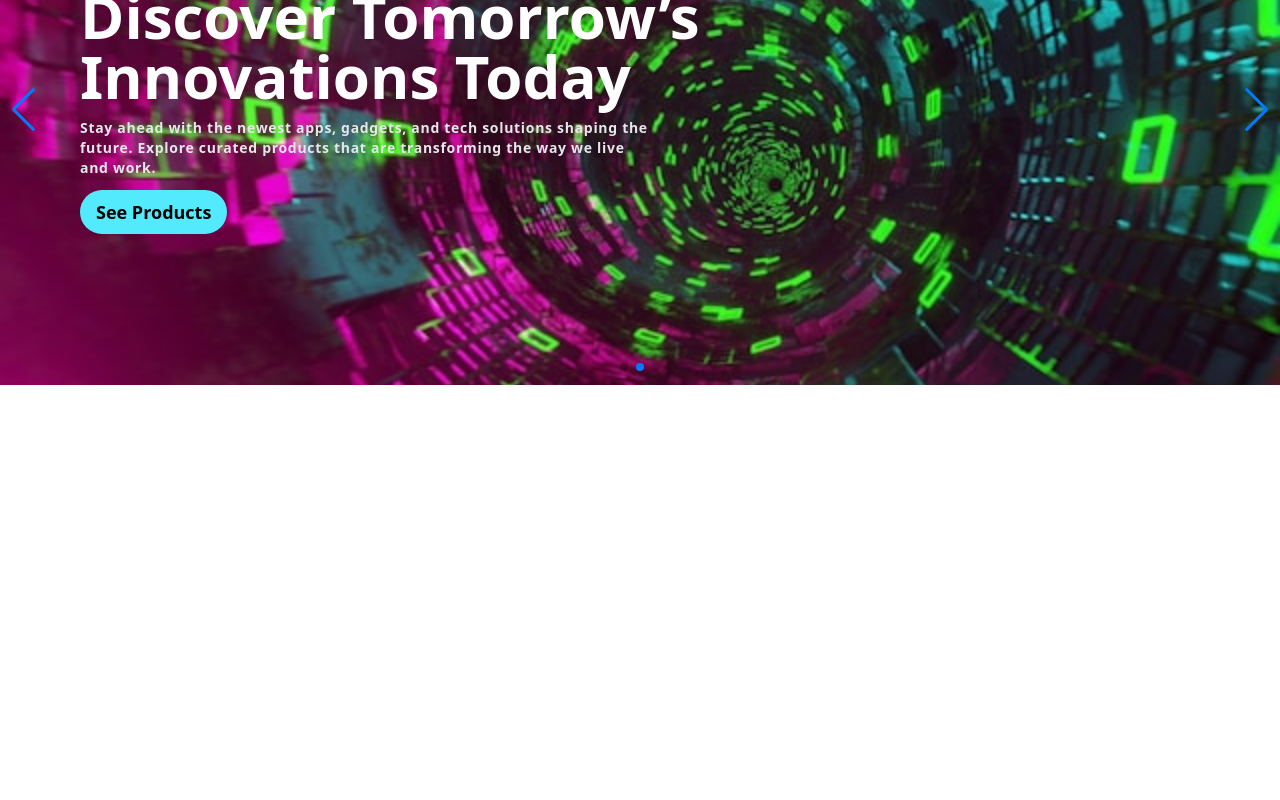
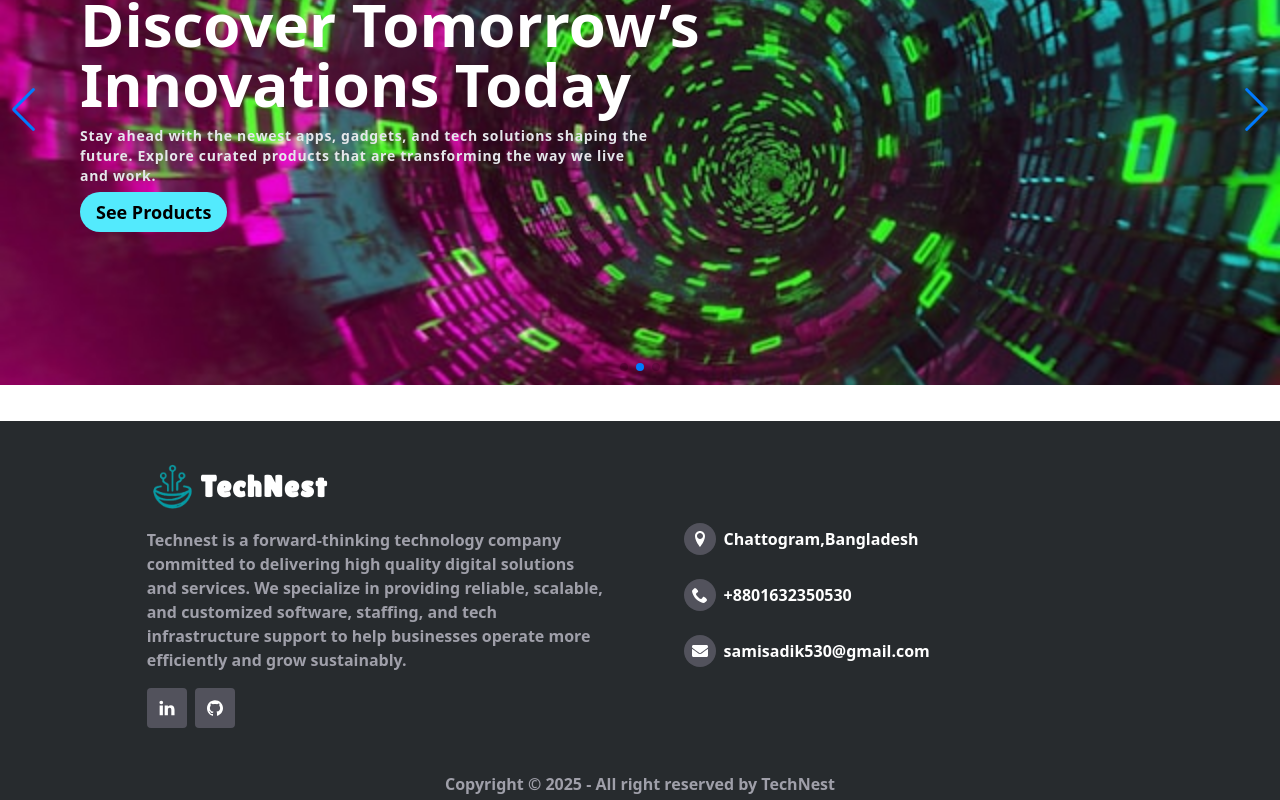
Before and after one commit to sami-sad-ik/TechNest, a React (Vite) app in the folder client/: page / in a window 1280 px wide. Shown: the part 236-1036 px from the top of the page. Before the commit the page ends 800 px from the top, so only its background shows below. Built offline with nearby package versions, Linux system fonts and the light colour scheme; no server answers.

Commit message:
Footer and search bar implentation

```diff
--- a/client/src/Components/Banner.jsx
+++ b/client/src/Components/Banner.jsx
@@ -1,3 +1,5 @@
+import { Link } from "react-router-dom";
+
 const Banner = ({ bannerImg, title, description }) => {
   return (
     <div
@@ -10,9 +12,11 @@ const Banner = ({ bannerImg, title, description }) => {
         <p className="md:pr-28 my-3 font-sans text-gray-200 md:text-sm text-xs font-semibold tracking-wider">
           {description}
         </p>
-        <button className="px-4 md:py-2 py-1 bg-cyan-300 hover:bg-cyan-500 transform duration-300 active:scale-[98%] rounded-full md:text-lg text-base font-semibold ">
+        <Link
+          to={"/products"}
+          className="px-4 md:py-2 py-1 bg-cyan-300 hover:bg-cyan-500 transform duration-300 active:scale-[98%] rounded-full md:text-lg text-base font-semibold ">
           See Products
-        </button>
+        </Link>
       </div>
       <div></div>
     </div>
--- /dev/null
+++ b/client/src/Components/Footer.jsx
@@ -0,0 +1,78 @@
+import { Link } from "react-router-dom";
+import logo from "/LogoImg.png";
+import { TfiLinkedin } from "react-icons/tfi";
+import { FaEnvelope } from "react-icons/fa";
+import { ImGithub, ImLocation, ImPhone } from "react-icons/im";
+// import { TfiFacebook } from "react-icons/tfi";
+// import { RiTwitterXFill } from "react-icons/ri";
+
+const Footer = () => {
+  return (
+    <footer className="bg-[#272b2e] text-white mt-9">
+      <div className="w-10/12 mx-auto flex flex-col md:flex-row justify-between items-start md:items-center gap-16 p-10">
+        <aside className="md:w-1/2 space-y-4">
+          <Link to="/" className="flex items-center gap-1">
+            <img src={logo} alt="logo" width="50" height="50" />
+            <p className="text-3xl font-semibold font-lilita tracking-wider">
+              TechNest
+            </p>
+          </Link>
+          <p className="text-zinc-400 font-semibold">
+            Technest is a forward-thinking technology company committed to
+            delivering high quality digital solutions and services. We
+            specialize in providing reliable, scalable, and customized software,
+            staffing, and tech infrastructure support to help businesses operate
+            more efficiently and grow sustainably.
+          </p>
+          <div className="flex gap-2">
+            {/* <TfiFacebook />
+          <RiTwitterXFill /> */}
+            <a
+              href="https://www.linkedin.com/in/sami-sadik"
+              target="_blank"
+              rel="noopener noreferrer"
+              className="w-fit p-3 bg-zinc-600 rounded">
+              <TfiLinkedin className="text-white" />
+            </a>
+            <a
+              href="https://github.com/sami-sad-ik"
+              target="_blank"
+              rel="noopener noreferrer"
+              className="w-fit p-3 bg-zinc-600 rounded">
+              <ImGithub className="text-white" />
+            </a>
+          </div>
+        </aside>
+        <aside className="md:w-1/2 flex flex-col justify-center items-start md:pl-3 space-y-6">
+          <div className="flex gap-2 items-center">
+            <p className="w-fit p-2 bg-zinc-600 rounded-full">
+              <ImLocation className="text-white" />
+            </p>
+            <p className="font-semibold">Chattogram,Bangladesh</p>
+          </div>
+          <div className="flex gap-2 items-center">
+            <p className="w-fit p-2 bg-zinc-600 rounded-full">
+              <ImPhone className="text-white" />
+            </p>
+            <a
+              href="tel:+8801632350530"
+              className="font-semibold hover:underline hover:cursor-pointer">
+              +8801632350530
+            </a>
+          </div>
+          <div className="flex gap-2 items-center">
+            <p className="w-fit p-2 bg-zinc-600 rounded-full">
+              <FaEnvelope className="text-white" />
+            </p>
+            <p className="font-semibold">samisadik530@gmail.com</p>
+          </div>
+        </aside>
+      </div>
+      <p className="text-center text-zinc-400 font-semibold py-1">
+        Copyright © {new Date().getFullYear()} - All right reserved by TechNest
+      </p>
+    </footer>
+  );
+};
+
+export default Footer;
--- a/client/src/Hooks/useAxiosPublic.jsx
+++ b/client/src/Hooks/useAxiosPublic.jsx
@@ -2,6 +2,7 @@ import axios from "axios";
 
 export const axiosPublic = axios.create({
   baseURL: import.meta.env.VITE_API_URL,
+  withCredentials: true,
 });
 const useAxiosPublic = () => {
   return axiosPublic;
--- a/client/src/Layout/Root.jsx
+++ b/client/src/Layout/Root.jsx
@@ -1,5 +1,6 @@
 import { Outlet } from "react-router-dom";
 import Navbar from "../Components/Navbar";
+import Footer from "../Components/Footer";
 
 const Root = () => {
   return (
@@ -8,6 +9,7 @@ const Root = () => {
       <div className="pt-[71.3px]">
         <Outlet />
       </div>
+      <Footer />
     </div>
   );
 };
--- /dev/null
+++ b/client/src/Pages/Error/ErrorPage.jsx
@@ -0,0 +1,25 @@
+import { Link } from "react-router-dom";
+
+const ErrorPage = () => {
+  return (
+    <div className="flex flex-col h-screen justify-center items-center gap-5">
+      <h2 className="md:text-7xl text-5xl  text-center font-bold">
+        404 not found !
+      </h2>
+      <div className="flex justify-center items-center gap-3">
+        <Link
+          to={"/"}
+          className="bg-cyan-500 hover:bg-cyan-600 transition-colors duration-200 px-5 py-1 rounded-full md:text-xl text-white font-semibold">
+          Back to Home
+        </Link>
+        <Link
+          to={-1}
+          className="bg-cyan-500 hover:bg-cyan-600 transition-colors duration-200 px-5 py-1 rounded-full md:text-xl text-white font-semibold">
+          Back to previous page
+        </Link>
+      </div>
+    </div>
+  );
+};
+
+export default ErrorPage;
--- a/client/src/Pages/Products/Products.jsx
+++ b/client/src/Pages/Products/Products.jsx
@@ -3,23 +3,52 @@ import useAxiosPublic from "../../Hooks/useAxiosPublic";
 import { BsTags } from "react-icons/bs";
 import { LuDot } from "react-icons/lu";
 import { Link } from "react-router-dom";
+import Loading from "../../Components/Loading";
+import { useState } from "react";
 
 const Products = () => {
+  const [searchText, setSearchText] = useState("");
   const axiosPublic = useAxiosPublic();
-  const { data: products = [] } = useQuery({
-    queryKey: ["all-products"],
+  const { data: products = [], isLoading } = useQuery({
+    queryKey: ["all-products", searchText],
     queryFn: async () => {
-      const { data } = await axiosPublic.get("/all-products");
+      const { data } = await axiosPublic.get(
+        `/all-products?search=${searchText}`
+      );
       return data;
     },
   });
+  const handleSearch = (e) => {
+    e.preventDefault();
+    const searchInput = e.target.search.value;
+    setSearchText(searchInput);
+  };
+  if (isLoading) return <Loading />;
   return (
-    <div className="w-11/12 mx-auto my-8 grid md:grid-cols-3 grid-cols-1 gap-1">
-      {products.map(({ _id, productImage, productName, tags, description }) => (
+    <div>
+      <h2 className="text-3xl font-semibold text-center mt-3">
+        All Products here
+      </h2>
+      <form onSubmit={handleSearch} className="w-fit mx-auto">
+        <input
+          className="rounded-l-full px-4 py-2 mt-2 bg-base-300 border border-gray-400 rounded-md focus:outline-none"
+          type="text"
+          placeholder="Search"
+          name="search"
+        />
+        <input
+          className="bg-cyan-500 text-white px-4 py-2 rounded-r-full hover:bg-cyan-600 transition-colors duration-200 cursor-pointer border border-cyan-500"
+          type="submit"
+          value="search"
+        />
+      </form>
+      <div className="w-11/12 mx-auto my-8 grid md:grid-cols-3 grid-cols-1 gap-3">
+        {products.map(
+          ({ _id, productImage, productName, tags, description }) => (
             <Link
               to={`/product/${_id}`}
               key={_id}
-          className="w-10/12 mx-auto p-3 space-y-3 flex flex-col shadow-md rounded-md">
+              className="w-10/12 mx-auto p-3 space-y-3 flex flex-col shadow-md rounded-md transition-all transform duration-200 hover:scale-[102%]">
               <div className="flex justify-center items-center ">
                 <img
                   src={productImage}
@@ -31,7 +60,9 @@ const Products = () => {
               <div className="mt-2 flex flex-wrap justify-start items-center md:gap-2 gap-1">
                 <BsTags />
                 {tags.map((tag, idx) => (
-              <p key={idx} className="text-xs flex items-center font-semibold">
+                  <p
+                    key={idx}
+                    className="text-xs flex items-center font-semibold">
                     <LuDot /> {tag?.text}
                   </p>
                 ))}
@@ -40,7 +71,9 @@ const Products = () => {
                 {description.slice(0, 100) + "..."}
               </p>
             </Link>
-      ))}
+          )
+        )}
+      </div>
     </div>
   );
 };
--- a/client/src/Routes/Routes.jsx
+++ b/client/src/Routes/Routes.jsx
@@ -16,11 +16,13 @@ import GuestRoute from "./GuestRoute";
 import ModeratorRoute from "./ModeratorRoute";
 import AdminRoute from "./AdminRoute";
 import ProductDetails from "../Pages/ProductDetails/ProductDetails";
+import ErrorPage from "../Pages/Error/ErrorPage";
 
 export const Routes = createBrowserRouter([
   {
     path: "/",
     Component: Root,
+    errorElement: <ErrorPage />,
     children: [
       {
         path: "/",
```
Also changed, not shown: client/public/LogoImg.png, 1 other file (tests, documents, lock files or other folders). Lines whose indentation alone changed are shown as unchanged.
